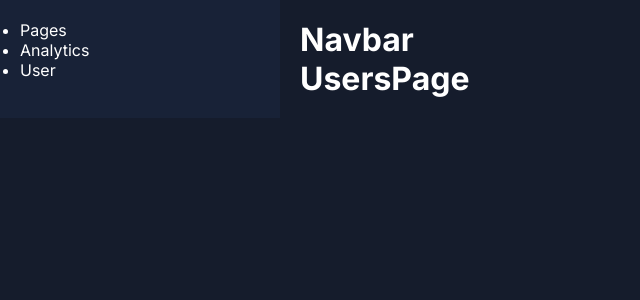
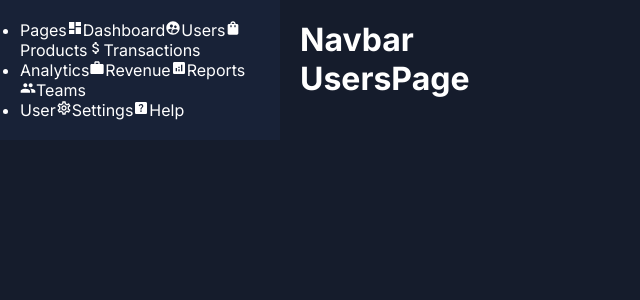
Before and after one commit to sokolov574/dashborad-project, a Next.js app: page /dashboard/users in a window 1280 px wide. Shown: the top 300 px of the page, without its empty margins (0-640 px from the left). Built offline with nearby package versions, Linux system fonts and the light colour scheme.

Commit message:
Implemented navigation links and category rendering in sidebar

```diff
--- /dev/null
+++ b/src/app/ui/dashboard/sidebar/menuLink/menuLink.jsx
@@ -0,0 +1,15 @@
+'use client'
+
+import Link from 'next/link'
+import styles from './menuLink.module.css'
+
+const MenuLink = ({item}) => {
+  return (
+    <Link href={item.path} className={styles.container}>
+        {item.icon}
+        {item.title}
+    </Link>
+  )
+}
+
+export default MenuLink
--- a/src/app/ui/dashboard/sidebar/sidebar.jsx
+++ b/src/app/ui/dashboard/sidebar/sidebar.jsx
@@ -1,5 +1,6 @@
 import React from 'react'
 import styles from './sidebar.module.css'
+import MenuLink from "./menuLink/menuLink";
 
 import {
   MdDashboard,
@@ -82,7 +83,14 @@ const Sidebar = () => {
     <div className={styles.container}>
       <ul>
         {menuItems.map(cat =>(
-          <li key={cat.title}>{cat.title}</li>
+          <li key={cat.title}>
+            <span className={styles.cat}>
+              {cat.title}
+            </span>
+            {cat.list.map(item => (
+              <MenuLink item={item} key={item.title} />
+            ))}
+            </li>
         ))}
       </ul>
     </div>
```
Also changed, not shown: src/app/ui/dashboard/sidebar/menuLink/menuLink.module.css (added).
